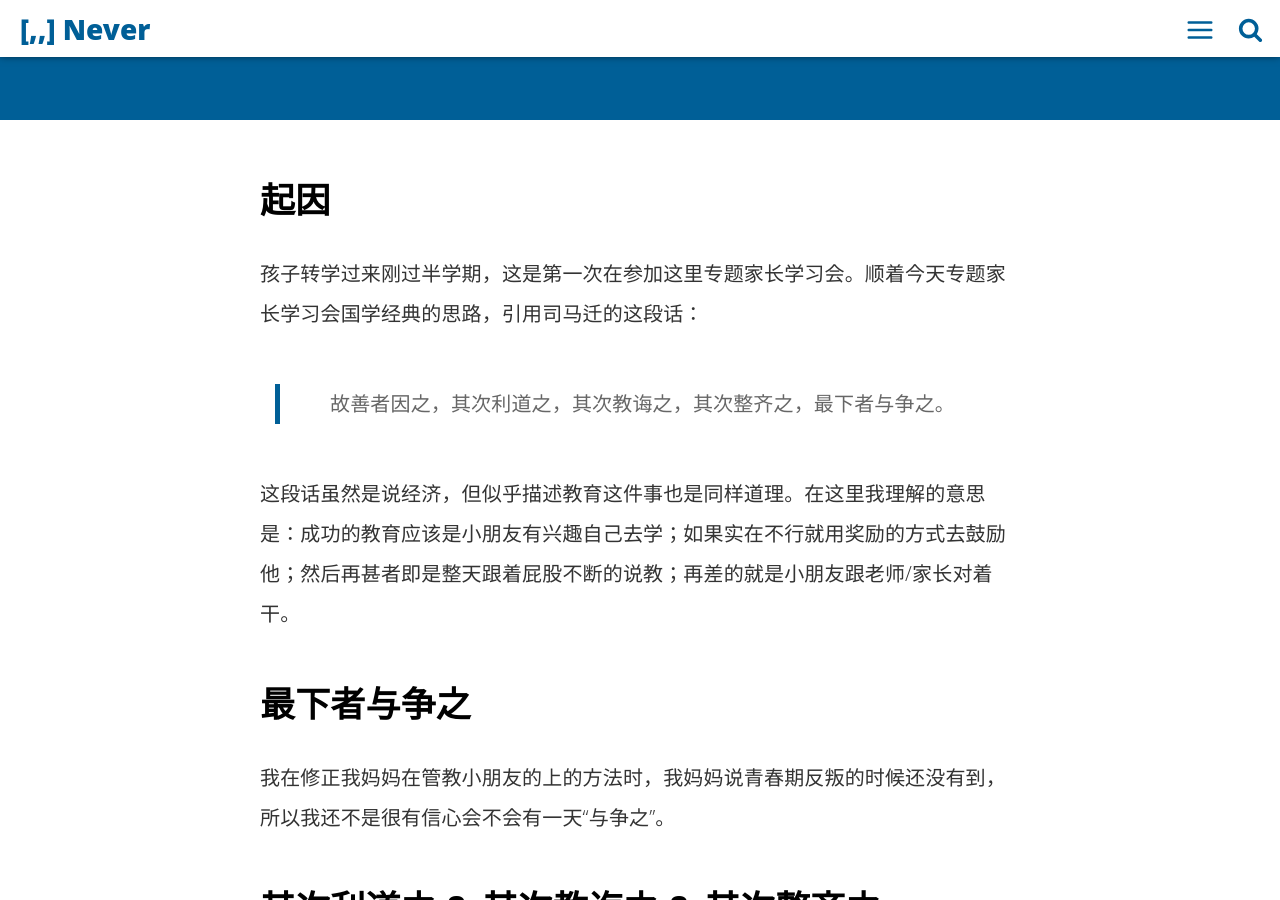
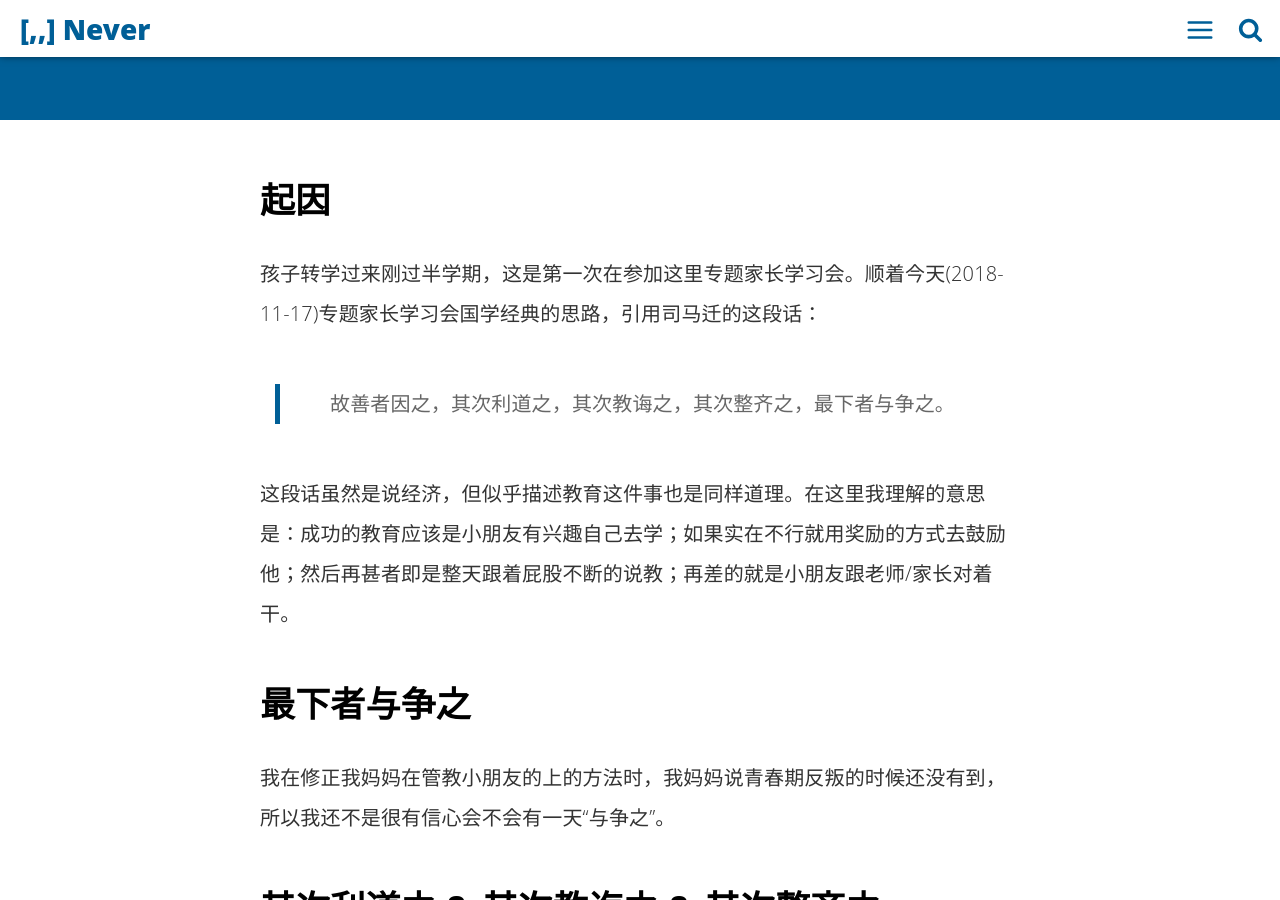
Before and after one commit to NeverMin/nevermin.github.io, a Jekyll site: the page built from _posts/2018-11-17-因之.md, in a window 1280 px wide and 900 px high, scrolled down 380 px. Built offline with Jekyll 4.4.1, drawn with Linux system fonts in a browser that asks for light colours.

Commit message:
fixed today

```diff
--- a/_posts/2018-11-17-因之.md
+++ b/_posts/2018-11-17-因之.md
@@ -12,7 +12,7 @@ introduction: "故善者因之，其次利道之，其次教诲之，其次整
 ---
 ## 起因
 
-孩子转学过来刚过半学期，这是第一次在参加这里专题家长学习会。顺着今天专题家长学习会国学经典的思路，引用司马迁的这段话：
+孩子转学过来刚过半学期，这是第一次在参加这里专题家长学习会。顺着今天(2018-11-17)专题家长学习会国学经典的思路，引用司马迁的这段话：
 
 > 故善者因之，其次利道之，其次教诲之，其次整齐之，最下者与争之。
 
```
